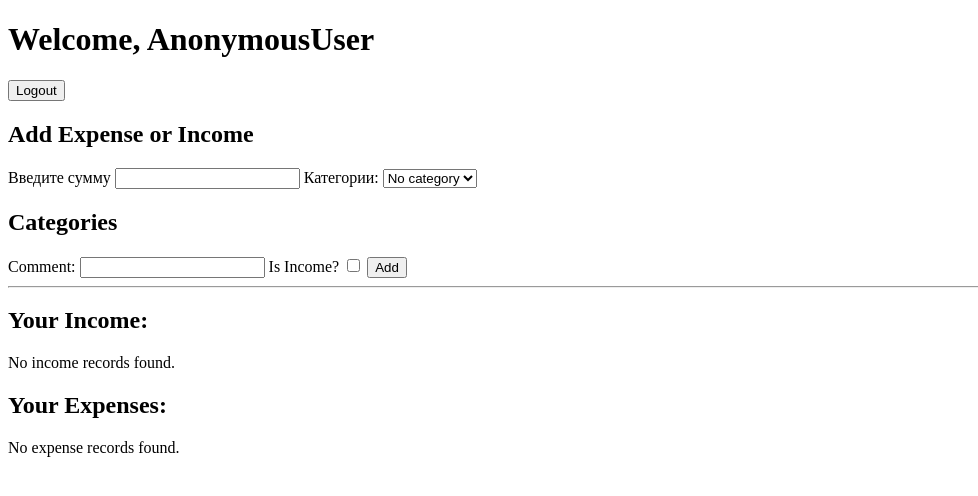
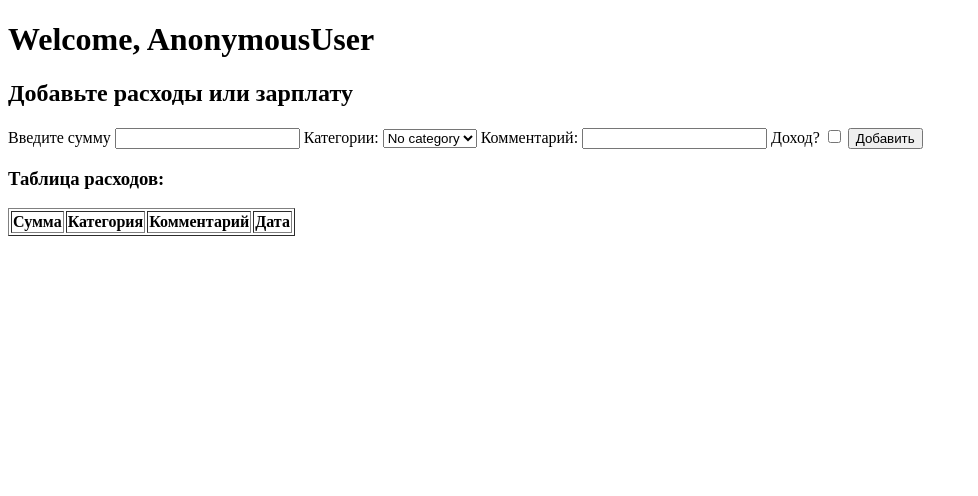
Before and after one commit to Cyber-ivan/Expenses_django, a Django app: page / in a window 1280 px wide. Shown: the top 496 px of the page, without its empty margins (0-978 px from the left). Run offline with Django 5.2, Linux system fonts and the light colour scheme; lists and menus that the app fills with data are empty.

Commit message:
add tables in home

```diff
--- a/expense/urls.py
+++ b/expense/urls.py
@@ -1,12 +1,12 @@
 from django.urls import path, include
 from django.views.generic import TemplateView
 from . import views
-from .views import Register, Test
+from .views import Register, Home
 
 
 urlpatterns = [
     path('', TemplateView.as_view(template_name='home.html'), name='home'),
     path('register/', Register.as_view(), name='register'),  # Регистрация
-    path('test/', Test.as_view(), name='test'),  # Пример маршрута для Test
+    path('home/', Home.as_view(), name='test'),  # Пример маршрута для Test
     path('', include('django.contrib.auth.urls')),  # Для логина, логаута и т.д.
 ]
--- a/templates/home.html
+++ b/templates/home.html
@@ -2,110 +2,59 @@
 <html lang="en">
 <head>
     <meta charset="UTF-8">
-    <meta name="viewport" content="width=device-width, initial-scale=1.0">
-    <title>Home</title>
+    <title>TEST</title>
 </head>
 <body>
 <h1>Welcome, {{ user }}</h1>
-        <form method="post" action="{% url 'logout' %}">
-        {% csrf_token %}
-        <button type="submit">Logout</button>
-        </form>
 
 <form method="post">
     {% csrf_token %}
-        <h2>Add Expense or Income</h2>
+    <h2>Добавьте расходы или зарплату</h2>
+
     <label for="money">Введите сумму</label>
     <input type="number" step="0.01" name="money" id="money" required>
 
-        <label for="categories">Категории:</label>
-        <select name="categories" id="categories">
+    <label for="category_in">Категории:</label>
+    <select name="category_in" id="category_in">
         <option value="">No category</option>
         {% for category in categories %}
-                <li>{{category}}</li>
+            <option value="{{ category.id }}">{{ category.name }}</option>
         {% endfor %}
     </select>
-        <h2>Categories</h2>
-<ul>
-    {% for category in categories %}
-        <li>{{ category.name }}</li>
-    {% endfor %}
-</ul>
 
-        <label for="comment">Comment:</label>
+    <label for="comment">Комментарий:</label>
     <input type="text" name="comment" id="comment">
 
-        <label for="income">Is Income?</label>
+    <label for="income">Доход?</label>
     <input type="checkbox" name="income" id="income">
 
-        <button type="submit">Add</button>
+    <button type="submit">Добавить</button>
 </form>
 
-    <hr>
-
-    <!-- Остальная часть шаблона -->
-    <h2>Your Income:</h2>
-    {% if incomes %}
+<h3>Таблица расходов:</h3>
 <table border="1">
     <thead>
         <tr>
-                    <th>Category</th>
-                    <th>Amount</th>
-                    <th>Comment</th>
-                    <th>Date</th>
-                </tr>
-            </thead>
-            <tbody>
-                {% for income in incomes %}
-                    <tr>
-                        <td>
-                            {% if income.category %}
-                                {{ income.category.name }}
-                            {% else %}
-                                No category
-                            {% endif %}
-                        </td>
-                        <td>{{ income.money }}</td>
-                        <td>{{ income.comment|default:"No comment" }}</td>
-                        <td>{{ income.date }}</td>
-                    </tr>
-                {% endfor %}
-            </tbody>
-        </table>
-    {% else %}
-        <p>No income records found.</p>
-    {% endif %}
-
-    <h2>Your Expenses:</h2>
-    {% if expenses %}
-        <table border="1">
-            <thead>
-                <tr>
-                    <th>Category</th>
-                    <th>Amount</th>
-                    <th>Comment</th>
-                    <th>Date</th>
+            <th>Сумма</th>
+            <th>Категория</th>
+            <th>Комментарий</th>
+            <th>Дата</th>
         </tr>
     </thead>
     <tbody>
         {% for expense in expenses %}
         <tr>
+            <td>{{ expense.money }}</td>
+            <td>{{ expense.category.name}}</td>
             <td>
-                            {% if expense.category %}
-                                {{ expense.category.name }}
-                            {% else %}
-                                No category
-                            {% endif %}
+                <option value="{{ category.id }}">{{ category.name }}</option>
             </td>
-                        <td>{{ expense.money }}</td>
-                        <td>{{ expense.comment|default:"No comment" }}</td>
             <td>{{ expense.date }}</td>
+
         </tr>
         {% endfor %}
     </tbody>
 </table>
-    {% else %}
-        <p>No expense records found.</p>
-    {% endif %}
+
 </body>
 </html>
```
Also changed, not shown: expense/forms.py (+10 -2 lines), expense/views.py (+25 -27 lines), templates/test.html (+48 -3 lines). Lines whose indentation alone changed are shown as unchanged.
